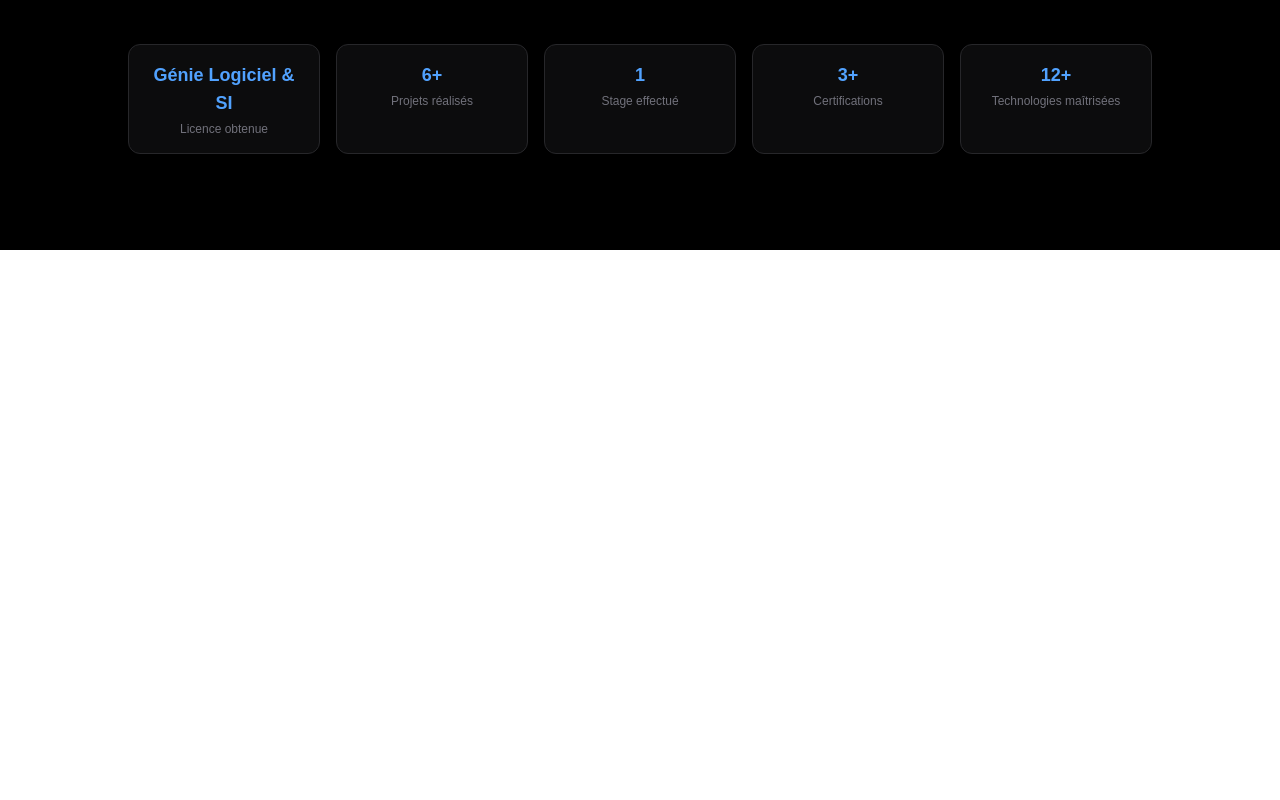
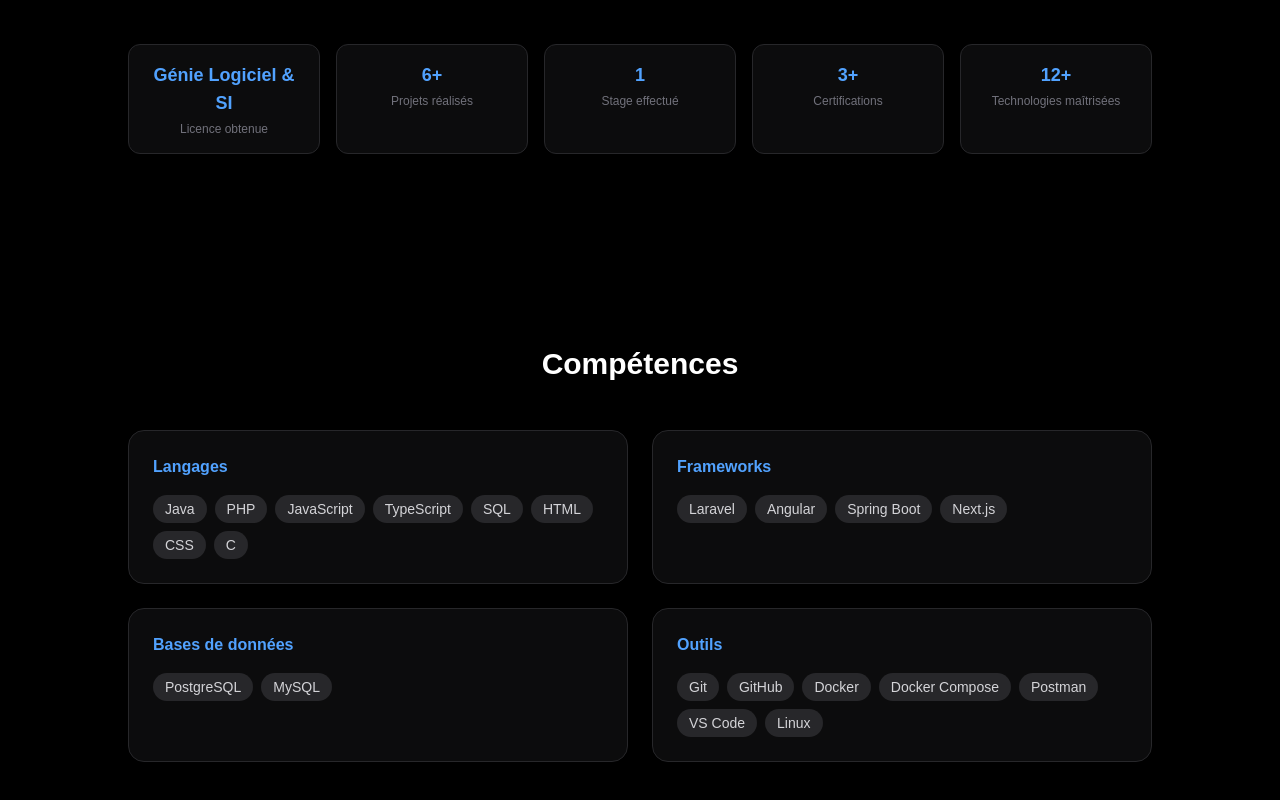
Before and after one commit to Kadiatousddiallo/portfolio-ksd-, a Next.js app: page / in a window 1280 px wide. Shown: the part 1300-2100 px from the top of the page. Before the commit the page ends 1550 px from the top, so only its background shows below. Built offline with nearby package versions, Linux system fonts and the light colour scheme.

Commit message:
Add Skills section

```diff
--- a/src/app/page.tsx
+++ b/src/app/page.tsx
@@ -1,12 +1,14 @@
 import Hero from "@/components/Hero";
 import About from "@/components/About";
+import Skills from "@/components/Skills";
 
 export default function Home() {
   return (
     <main>
       <Hero />
       <About />
-      {/* Les prochaines sections viendront ici : Skills, Projects... */}
+      <Skills />
+      {/* Les prochaines sections viendront ici : Projects, Certifications... */}
     </main>
   );
 }
--- /dev/null
+++ b/src/components/Skills.tsx
@@ -0,0 +1,51 @@
+const skillCategories = [
+  {
+    title: "Langages",
+    items: ["Java", "PHP", "JavaScript", "TypeScript", "SQL", "HTML", "CSS", "C"],
+  },
+  {
+    title: "Frameworks",
+    items: ["Laravel", "Angular", "Spring Boot", "Next.js"],
+  },
+  {
+    title: "Bases de données",
+    items: ["PostgreSQL", "MySQL"],
+  },
+  {
+    title: "Outils",
+    items: ["Git", "GitHub", "Docker", "Docker Compose", "Postman", "VS Code", "Linux"],
+  },
+];
+
+export default function Skills() {
+  return (
+    <section id="skills" className="py-24 px-6 bg-black text-white">
+      <div className="max-w-5xl mx-auto">
+        <h2 className="text-3xl font-bold mb-12 text-center">Compétences</h2>
+
+        <div className="grid sm:grid-cols-2 gap-6">
+          {skillCategories.map((category) => (
+            <div
+              key={category.title}
+              className="rounded-2xl border border-zinc-800 bg-zinc-900/50 p-6"
+            >
+              <h3 className="text-blue-400 font-semibold mb-4">
+                {category.title}
+              </h3>
+              <div className="flex flex-wrap gap-2">
+                {category.items.map((item) => (
+                  <span
+                    key={item}
+                    className="px-3 py-1 rounded-full bg-zinc-800 text-sm text-zinc-300"
+                  >
+                    {item}
+                  </span>
+                ))}
+              </div>
+            </div>
+          ))}
+        </div>
+      </div>
+    </section>
+  );
+}
```
